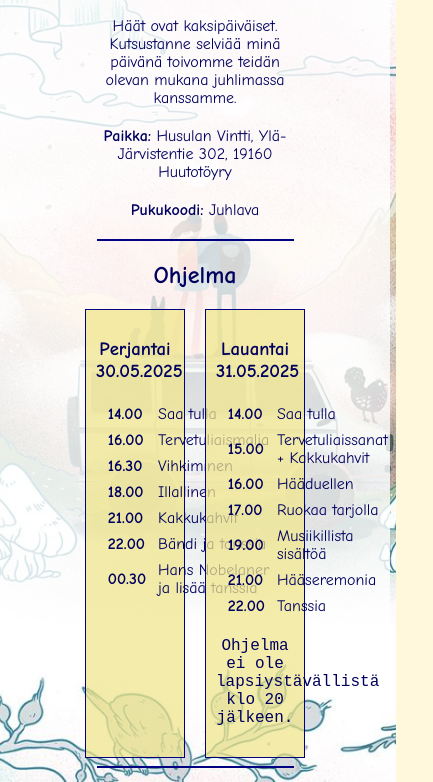
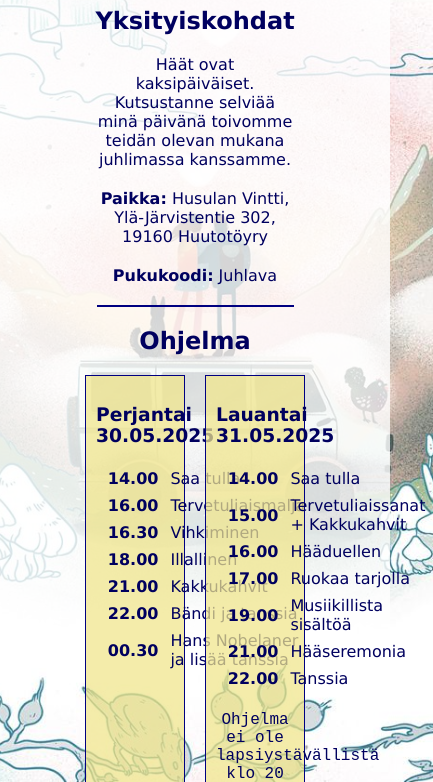
Before and after one commit to jeto/svalla.fi, a plain HTML site: page index.html in a window 390 px wide. Shown: the part 206-988 px from the top of the page, 433 px wide, since content can reach past the window. Drawn offline with Linux system fonts and the light colour scheme.

Commit message:
change font for mobile

```diff
--- a/index.html
+++ b/index.html
@@ -21,6 +21,13 @@
       /* Enables parallax effect */
       background-position: center;
       background-repeat: no-repeat;
+    }
+
+    /* Different font for mobile */
+    @media (max-width: 768px) {
+      body {
+        font-family: "Verdana", sans-serif;
+      }
     }
 
     /* Overlay transparency for background image */
@@ -266,7 +273,8 @@
     <p>Taksia liikennöi Taksi A. Säämänen <br>Numero: <a href="tel:+358400516026"><b>+358 40 0516026</b></a></p>
     <hr>
     <h2>Kysymyksiä?</h2>
-    <p>Bestman Jere Toivonen vastaa mielellään kaikkiin kysymyksiin. Puhelinnumero: <a href="tel:+358407029156">+358 40 7029156</a></p>
+    <p>Bestman Jere Toivonen vastaa mielellään kaikkiin kysymyksiin. Puhelinnumero: <a href="tel:+358407029156">+358 40
+        7029156</a></p>
   </div>
 
   <!-- Swedish Content -->
@@ -373,7 +381,8 @@
     <p>Taxin körs av Taksi A. Säämänen <br>Telefonnummer: <a href="tel:+358400516026"><b>+358 40 0516026</b></a></p>
     <hr>
     <h2>Frågor?</h2>
-    <p>Bestman Jere Toivonen svarar gärna på alla frågor. Telefonnummer: <a href="tel:+358407029156">+358 40 7029156</a>.</p>
+    <p>Bestman Jere Toivonen svarar gärna på alla frågor. Telefonnummer: <a href="tel:+358407029156">+358 40
+        7029156</a>.</p>
   </div>
 
 
```
